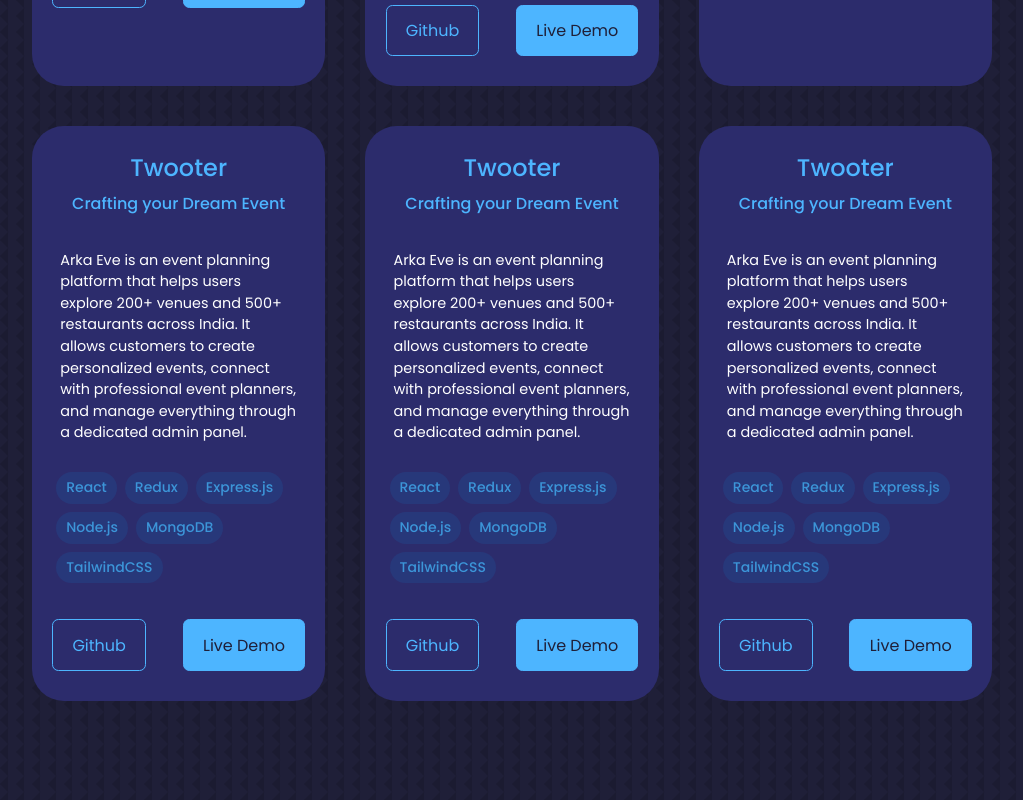
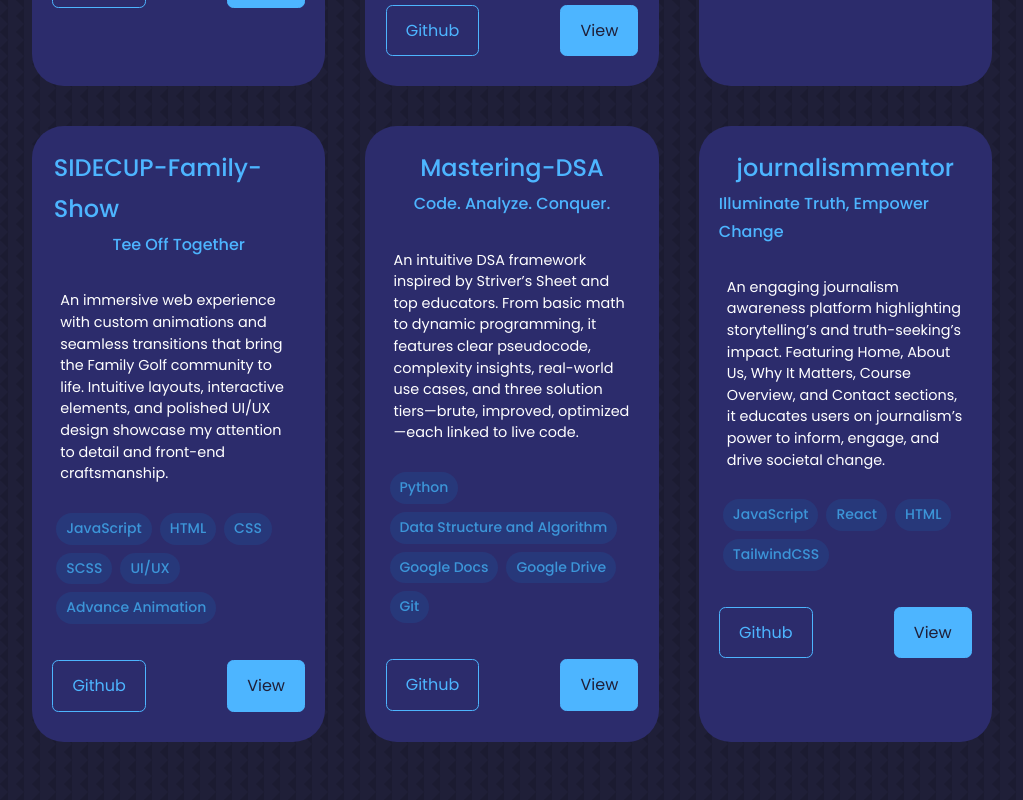
Before and after one commit to KanhaiyaAggarwal556/Portfolio, a React (Create React App) app: page / in a window 1280 px wide. Shown: the part 4440-5240 px from the top of the page, without its empty margins (128-1151 px from the left). Built offline with nearby package versions, Linux system fonts and the light colour scheme.

Commit message:
Updated Comment

```diff
--- a/src/components/footer/Footer.js
+++ b/src/components/footer/Footer.js
@@ -23,7 +23,7 @@ const Footer = () => {
             </div>
 
             <div className={"footer__copyright"}>
-                <small>&copy; EGATOR Tutorials. All rights reserved.</small>
+                <small>&copy; Kanhainya Agrawal. Built with passion and precision.</small>
             </div>
         </footer>
     )
--- a/src/components/portfolio/Portfolio.css
+++ b/src/components/portfolio/Portfolio.css
@@ -21,6 +21,7 @@
     display: flex;
     flex-direction: column;
     align-items: center;
+    justify-content: center;
     color: var(--color-primary);
     margin-bottom: 1.5rem;
 }
--- a/src/components/portfolio/Portfolio.js
+++ b/src/components/portfolio/Portfolio.js
@@ -50,7 +50,7 @@ const Portfolio = () => {
               target={"_blank"}
               rel="noreferrer"
             >
-              Live Demo
+              View
             </a>
           </div>
         </article>
@@ -58,12 +58,18 @@ const Portfolio = () => {
           <div className={"project_details"}>
             <div className={"project_title"}>
               <h2>Twooter</h2>
-              <h4 className={"subtitle"}>Your Voice. Your Vibe. Your Platform</h4>
+              <h4 className={"subtitle"}>
+                Your Voice. Your Vibe. Your Platform
+              </h4>
             </div>
             <div className={"project__details"}>
               <div className={"project__summary"}>
                 <p>
-                  Twooter is a social media platform that allows users to share stories, images, and videos, interact through likes and dislikes, and explore trending hashtags. Each user gets a unique ID to personalize their experience and stay connected with the latest conversations.
+                  Twooter is a social media platform that allows users to share
+                  stories, images, and videos, interact through likes and
+                  dislikes, and explore trending hashtags. Each user gets a
+                  unique ID to personalize their experience and stay connected
+                  with the latest conversations.
                 </p>
               </div>
 
@@ -94,7 +100,7 @@ const Portfolio = () => {
               target={"_blank"}
               rel="noreferrer"
             >
-              Live Demo
+              View
             </a>
           </div>
         </article>
@@ -102,12 +108,18 @@ const Portfolio = () => {
           <div className={"project_details"}>
             <div className={"project_title"}>
               <h2>SnapiSearch</h2>
-              <h4 className={"subtitle"}>Find Fast. List Smart. Finish Strong.</h4>
+              <h4 className={"subtitle"}>
+                Find Fast. List Smart. Finish Strong.
+              </h4>
             </div>
             <div className={"project__details"}>
               <div className={"project__summary"}>
                 <p>
-                  SnapySearch is a smart listing tool with a powerful search bar that helps users quickly find items by name or listing date. It also allows users to create their own to-do lists, manage tasks, and seamlessly move completed items to a separate section for better organization.
+                  SnapySearch is a smart listing tool with a powerful search bar
+                  that helps users quickly find items by name or listing date.
+                  It also allows users to create their own to-do lists, manage
+                  tasks, and seamlessly move completed items to a separate
+                  section for better organization.
                 </p>
               </div>
 
@@ -137,33 +149,128 @@ const Portfolio = () => {
               target={"_blank"}
               rel="noreferrer"
             >
-              Live Demo
+              View
             </a>
           </div>
         </article>
         <article className={"portfolio__item"}>
           <div className={"project_details"}>
             <div className={"project_title"}>
-              <h2>Twooter</h2>
-              <h4 className={"subtitle"}>Crafting your Dream Event</h4>
+              <h2>SIDECUP-Family-Show</h2>
+              <h4 className={"subtitle"}>Tee Off Together</h4>
             </div>
             <div className={"project__details"}>
               <div className={"project__summary"}>
                 <p>
-                  Arka Eve is an event planning platform that helps users
-                  explore 200+ venues and 500+ restaurants across India. It
-                  allows customers to create personalized events, connect with
-                  professional event planners, and manage everything through a
-                  dedicated admin panel.
+                  An immersive web experience with custom animations and
+                  seamless transitions that bring the Family Golf community to
+                  life. Intuitive layouts, interactive elements, and polished
+                  UI/UX design showcase my attention to detail and front-end
+                  craftsmanship.
                 </p>
               </div>
 
               <div class="tech-stack">
+                <span class="tech-btn">JavaScript</span>
+                <span class="tech-btn">HTML</span>
+                <span class="tech-btn">CSS</span>
+                <span class="tech-btn">SCSS</span>
+                <span class="tech-btn">UI/UX</span>
+                <span class="tech-btn">Advance Animation</span>
+              </div>
+            </div>
+          </div>
+
+          <div className={"portfolio__item-cta"}>
+            <a
+              href={
+                "https://github.com/KanhaiyaAggarwal556/SIDECUP-Family-show"
+              }
+              className={"btn"}
+              target={"_blank"}
+              rel="noreferrer"
+            >
+              Github
+            </a>
+            <a
+              href={"https://sidecup-family-show.netlify.app/"}
+              className={"btn btn-primary"}
+              target={"_blank"}
+              rel="noreferrer"
+            >
+              View
+            </a>
+          </div>
+        </article>
+        <article className={"portfolio__item"}>
+          <div className={"project_details"}>
+            <div className={"project_title"}>
+              <h2>Mastering-DSA</h2>
+              <h4 className={"subtitle"}>Code. Analyze. Conquer.</h4>
+            </div>
+            <div className={"project__details"}>
+              <div className={"project__summary"}>
+                <p>
+                  An intuitive DSA framework inspired by Striver’s Sheet and top
+                  educators. From basic math to dynamic programming, it features
+                  clear pseudocode, complexity insights, real-world use cases,
+                  and three solution tiers—brute, improved, optimized—each
+                  linked to live code.
+                </p>
+              </div>
+
+              <div class="tech-stack">
+                <span class="tech-btn">Python</span>
+                <span class="tech-btn">Data Structure and Algorithm</span>
+                <span class="tech-btn">Google Docs</span>
+                <span class="tech-btn">Google Drive</span>
+                <span class="tech-btn">Git</span>
+              </div>
+            </div>
+          </div>
+
+          <div className={"portfolio__item-cta"}>
+            <a
+              href={"https://github.com/KanhaiyaAggarwal556/Mastering-DSA"}
+              className={"btn"}
+              target={"_blank"}
+              rel="noreferrer"
+            >
+              Github
+            </a>
+            <a
+              href={
+                "https://drive.google.com/drive/folders/1I9v9tRKdITDGdHLQcZvkyDH5pFbFPi_f"
+              }
+              className={"btn btn-primary"}
+              target={"_blank"}
+              rel="noreferrer"
+            >
+              View
+            </a>
+          </div>
+        </article>
+        <article className={"portfolio__item"}>
+          <div className={"project_details"}>
+            <div className={"project_title"}>
+              <h2>journalismmentor</h2>
+              <h4 className={"subtitle"}>Illuminate Truth, Empower Change</h4>
+            </div>
+            <div className={"project__details"}>
+              <div className={"project__summary"}>
+                <p>
+                  An engaging journalism awareness platform highlighting
+                  storytelling’s and truth-seeking’s impact. Featuring Home,
+                  About Us, Why It Matters, Course Overview, and Contact
+                  sections, it educates users on journalism’s power to inform,
+                  engage, and drive societal change.{" "}
+                </p>
+              </div>
+
+              <div class="tech-stack">
+                <span class="tech-btn">JavaScript</span>
                 <span class="tech-btn">React</span>
-                <span class="tech-btn">Redux</span>
-                <span class="tech-btn">Express.js</span>
-                <span class="tech-btn">Node.js</span>
-                <span class="tech-btn">MongoDB</span>
+                <span class="tech-btn">HTML</span>
                 <span class="tech-btn">TailwindCSS</span>
               </div>
             </div>
@@ -171,7 +278,7 @@ const Portfolio = () => {
 
           <div className={"portfolio__item-cta"}>
             <a
-              href={"https://github.com"}
+              href={"https://github.com/KanhaiyaAggarwal556/JournalismMentor"}
               className={"btn"}
               target={"_blank"}
               rel="noreferrer"
@@ -179,106 +286,12 @@ const Portfolio = () => {
               Github
             </a>
             <a
-              href={"https://dribbble.com"}
+              href={"https://journalismmentor.netlify.app/"}
               className={"btn btn-primary"}
               target={"_blank"}
               rel="noreferrer"
             >
-              Live Demo
-            </a>
-          </div>
-        </article>
-        <article className={"portfolio__item"}>
-          <div className={"project_details"}>
-            <div className={"project_title"}>
-              <h2>Twooter</h2>
-              <h4 className={"subtitle"}>Crafting your Dream Event</h4>
-            </div>
-            <div className={"project__details"}>
-              <div className={"project__summary"}>
-                <p>
-                  Arka Eve is an event planning platform that helps users
-                  explore 200+ venues and 500+ restaurants across India. It
-                  allows customers to create personalized events, connect with
-                  professional event planners, and manage everything through a
-                  dedicated admin panel.
-                </p>
-              </div>
-
-              <div class="tech-stack">
-                <span class="tech-btn">React</span>
-                <span class="tech-btn">Redux</span>
-                <span class="tech-btn">Express.js</span>
-                <span class="tech-btn">Node.js</span>
-                <span class="tech-btn">MongoDB</span>
-                <span class="tech-btn">TailwindCSS</span>
-              </div>
-            </div>
-          </div>
-
-          <div className={"portfolio__item-cta"}>
-            <a
-              href={"https://github.com"}
-              className={"btn"}
-              target={"_blank"}
-              rel="noreferrer"
-            >
-              Github
-            </a>
-            <a
-              href={"https://dribbble.com"}
-              className={"btn btn-primary"}
-              target={"_blank"}
-              rel="noreferrer"
-            >
-              Live Demo
-            </a>
-          </div>
-        </article>
-        <article className={"portfolio__item"}>
-          <div className={"project_details"}>
-            <div className={"project_title"}>
-              <h2>Twooter</h2>
-              <h4 className={"subtitle"}>Crafting your Dream Event</h4>
-            </div>
-            <div className={"project__details"}>
-              <div className={"project__summary"}>
-                <p>
-                  Arka Eve is an event planning platform that helps users
-                  explore 200+ venues and 500+ restaurants across India. It
-                  allows customers to create personalized events, connect with
-                  professional event planners, and manage everything through a
-                  dedicated admin panel.
-                </p>
-              </div>
-
-              <div class="tech-stack">
-                <span class="tech-btn">React</span>
-                <span class="tech-btn">Redux</span>
-                <span class="tech-btn">Express.js</span>
-                <span class="tech-btn">Node.js</span>
-                <span class="tech-btn">MongoDB</span>
-                <span class="tech-btn">TailwindCSS</span>
-              </div>
-            </div>
-          </div>
-
-          <div className={"portfolio__item-cta"}>
-            <a
-              href={"https://github.com"}
-              className={"btn"}
-              target={"_blank"}
-              rel="noreferrer"
-            >
-              Github
-            </a>
-            <a
-              href={"https://dribbble.com"}
-              className={"btn btn-primary"}
-              target={"_blank"}
-              rel="noreferrer"
-            >
-              Live Demo
+              View
             </a>
           </div>
         </article>
```
